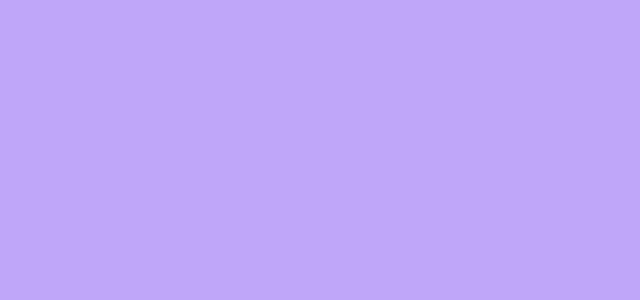
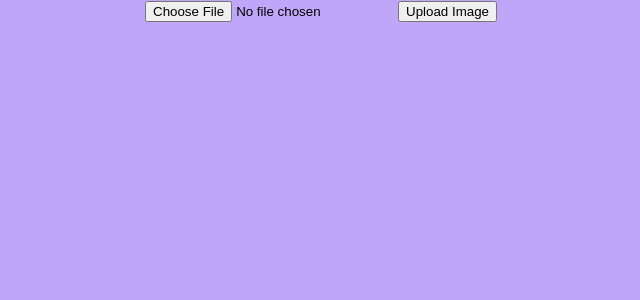
Before and after one commit to Neer-rn/KU-BazarWeb, a React (Create React App) app in the folder frontend/: page / in a window 1280 px wide. Shown: the top 300 px of the page, without its empty margins (319-959 px from the left). Built offline with nearby package versions, Linux system fonts and the light colour scheme; a web font is replaced by a local one.

Commit message:
Selling image upload sucessful

```diff
--- a/frontend/package.json
+++ b/frontend/package.json
@@ -6,6 +6,8 @@
     "@testing-library/jest-dom": "^5.17.0",
     "@testing-library/react": "^13.4.0",
     "@testing-library/user-event": "^13.5.0",
+    "axios": "^1.6.0",
+    "firebase": "^10.5.2",
     "react": "^18.2.0",
     "react-dom": "^18.2.0",
     "react-icons": "^4.11.0",
@@ -13,6 +15,7 @@
     "react-scripts": "5.0.1",
     "react-slick": "^0.29.0",
     "slick-carousel": "^1.8.1",
+    "uuid": "^9.0.1",
     "web-vitals": "^2.1.4"
   },
   "scripts": {
--- a/frontend/src/App.js
+++ b/frontend/src/App.js
@@ -1,6 +1,6 @@
 
 import './App.css';
-import Main from './pages/main';
+import Sell from './pages/sell.jsx';
 //import Home from './pages/home';
 //import { BrowserRouter as Router, Route} from 'react-router-dom';
 
@@ -9,7 +9,7 @@ import Main from './pages/main';
 function App() {
   return (
     <div className="App">
-      <Main/>
+      <Sell/>
 
     </div>
   );
--- a/frontend/src/index.js
+++ b/frontend/src/index.js
@@ -2,6 +2,7 @@ import React from 'react';
 import ReactDOM from 'react-dom/client';
 import './index.css';
 import { initializeApp } from "firebase/app";
+import { getStorage } from 'firebase/storage';
 import 'firebase/auth';
 import App from './App';
 import reportWebVitals from './reportWebVitals';
@@ -26,7 +27,15 @@ const firebaseConfig = {
   measurementId: "G-9859KB9CV1"
 };
 
-initializeApp(firebaseConfig);
+const app = initializeApp(firebaseConfig);
+
+const storage = getStorage(app);
+
+export { storage };
+
+
+
+
 
 const root = ReactDOM.createRoot(document.getElementById('root'));
 root.render(
--- a/frontend/src/pages/login.jsx
+++ b/frontend/src/pages/login.jsx
@@ -3,9 +3,9 @@ import "./login.css";
 import KULogo from "../resources/img/logo.png";
 import { getAuth, signInWithEmailAndPassword } from 'firebase/auth';
 import { useNavigate } from 'react-router-dom';
-import axios from 'axios';
-import { useEffect } from 'react';
-import {onAuthStateChanged } from 'firebase/auth';
+//import axios from 'axios';
+//import { useEffect } from 'react';
+//import {onAuthStateChanged } from 'firebase/auth';
 
 
 
--- a/frontend/src/pages/sell.jsx
+++ b/frontend/src/pages/sell.jsx
@@ -1,64 +1,112 @@
 import React, { useState } from 'react';
+import { useEffect } from "react";
+import { storage } from '../index.js'; // Import Firebase storage
+import {
+  ref,
+  uploadBytes,
+  getDownloadURL,
+  listAll,
+  list,
+} from "firebase/storage";
+import { v4 } from "uuid";
+//import axios from 'axios';
 
 const Sell = () => {
-  const [title, setTitle] = useState('');
-  const [description, setDescription] = useState('');
-  const [image, setImage] = useState(null); // For file upload
+  const [imageUpload, setImageUpload] = useState(null);
+  const [imageUrls, setImageUrls] = useState([]);
 
-  const handleTitleChange = (e) => {
-    setTitle(e.target.value);
+  const imagesListRef = ref(storage, "images/");
+  const uploadFile = () => {
+    if (imageUpload == null) return;
+    const imageRef = ref(storage, `images/${imageUpload.name + v4()}`);
+    uploadBytes(imageRef, imageUpload).then((snapshot) => {
+      getDownloadURL(snapshot.ref).then((url) => {
+        setImageUrls((prev) => [...prev, url]);
+      });
+    });
   };
 
-  const handleDescriptionChange = (e) => {
-    setDescription(e.target.value);
-  };
-
-  const handleImageChange = (e) => {
-    const selectedImage = e.target.files[0];
-    setImage(selectedImage);
-  };
-
-  const handleSubmit = async (e) => {
-    e.preventDefault();
-
-    // Perform image upload to Firebase Storage if needed
-    // Then get the image URL from Firebase Storage
-
-    // Create an item object with the collected data
-    const newItem = {
-      title,
-      description,
-      imageUrl: 'URL_TO_UPLOADED_IMAGE', // Replace with the actual URL
-    };
-
-    // Send the data to your Spring Boot backend for storage
-    // You can use Axios or the Fetch API to make a POST request
-
-    // Example using Axios:
-    // axios.post('/api/add-item', newItem)
-  };
+  /*useEffect(() => {
+    listAll(imagesListRef).then((response) => {
+      response.items.forEach((item) => {
+        getDownloadURL(item).then((url) => {
+          setImageUrls((prev) => [...prev, url]);
+        });
+      });
+    });
+  }, []);*/
 
   return (
-    <form onSubmit={handleSubmit}>
-      <input
-        type="text"
-        placeholder="Title"
-        value={title}
-        onChange={handleTitleChange}
-      />
-      <textarea
-        placeholder="Description"
-        value={description}
-        onChange={handleDescriptionChange}
-      />
+    <div>
       <input
         type="file"
-        accept="image/*"
-        onChange={handleImageChange}
+        onChange={(event) => {
+          setImageUpload(event.target.files[0]);
+        }}
       />
-      <button type="submit">Add Item</button>
-    </form>
+      <button onClick={uploadFile}> Upload Image</button>
+      {imageUrls.map((url) => {
+        return <img src={url} />;
+      })}
+      </div>
   );
 };
 
 export default Sell;
+
+
+/*
+import "./App.css";
+import { useState, useEffect } from "react";
+import {
+  ref,
+  uploadBytes,
+  getDownloadURL,
+  listAll,
+  list,
+} from "firebase/storage";
+import { storage } from "./firebase";
+import { v4 } from "uuid";
+
+function App() {
+  const [imageUpload, setImageUpload] = useState(null);
+  const [imageUrls, setImageUrls] = useState([]);
+
+  const imagesListRef = ref(storage, "images/");
+  const uploadFile = () => {
+    if (imageUpload == null) return;
+    const imageRef = ref(storage, `images/${imageUpload.name + v4()}`);
+    uploadBytes(imageRef, imageUpload).then((snapshot) => {
+      getDownloadURL(snapshot.ref).then((url) => {
+        setImageUrls((prev) => [...prev, url]);
+      });
+    });
+  };
+
+  useEffect(() => {
+    listAll(imagesListRef).then((response) => {
+      response.items.forEach((item) => {
+        getDownloadURL(item).then((url) => {
+          setImageUrls((prev) => [...prev, url]);
+        });
+      });
+    });
+  }, []);
+
+  return (
+    <div className="App">
+      <input
+        type="file"
+        onChange={(event) => {
+          setImageUpload(event.target.files[0]);
+        }}
+      />
+      <button onClick={uploadFile}> Upload Image</button>
+      {imageUrls.map((url) => {
+        return <img src={url} />;
+      })}
+    </div>
+  );
+}
+
+export default App; */
```
Also changed, not shown: 1 other file (tests, documents, lock files or other folders).
